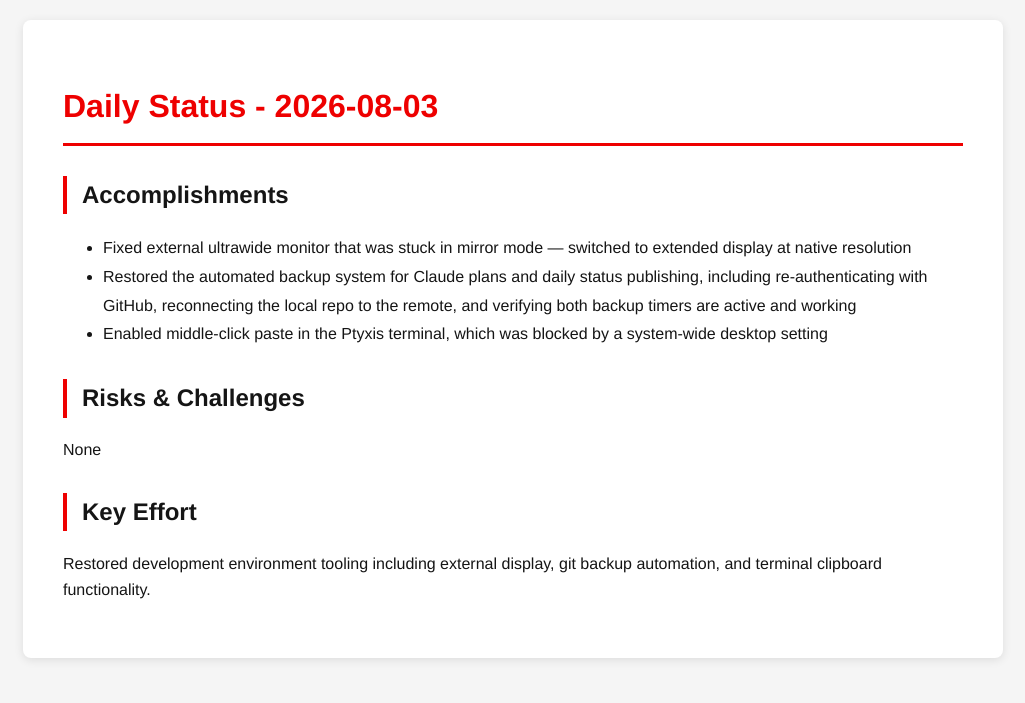
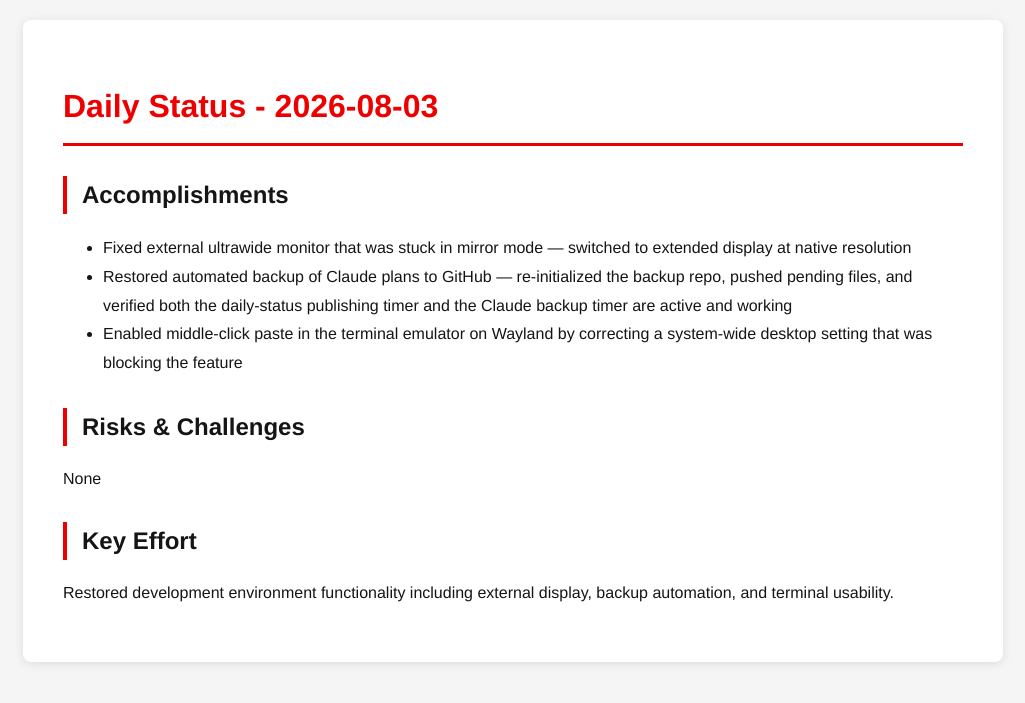
Before and after one commit to tzvatot/daily-status, a Jekyll site: the page built from 2026-08-03.md, in a window 1280 px wide. Shown: the top 703 px of the page, without its empty margins (127-1152 px from the left). Built offline with Jekyll 4.4.1, drawn with Linux system fonts in a browser that asks for light colours.

Commit message:
Daily status update - 2026-08-03

```diff
--- a/2026-08-03.md
+++ b/2026-08-03.md
@@ -8,11 +8,11 @@ date: 2026-08-03
 
 ## Accomplishments
 - Fixed external ultrawide monitor that was stuck in mirror mode — switched to extended display at native resolution
-- Restored the automated backup system for Claude plans and daily status publishing, including re-authenticating with GitHub, reconnecting the local repo to the remote, and verifying both backup timers are active and working
-- Enabled middle-click paste in the Ptyxis terminal, which was blocked by a system-wide desktop setting
+- Restored automated backup of Claude plans to GitHub — re-initialized the backup repo, pushed pending files, and verified both the daily-status publishing timer and the Claude backup timer are active and working
+- Enabled middle-click paste in the terminal emulator on Wayland by correcting a system-wide desktop setting that was blocking the feature
 
 ## Risks & Challenges
 None
 
 ## Key Effort
-Restored development environment tooling including external display, git backup automation, and terminal clipboard functionality.
+Restored development environment functionality including external display, backup automation, and terminal usability.
```
